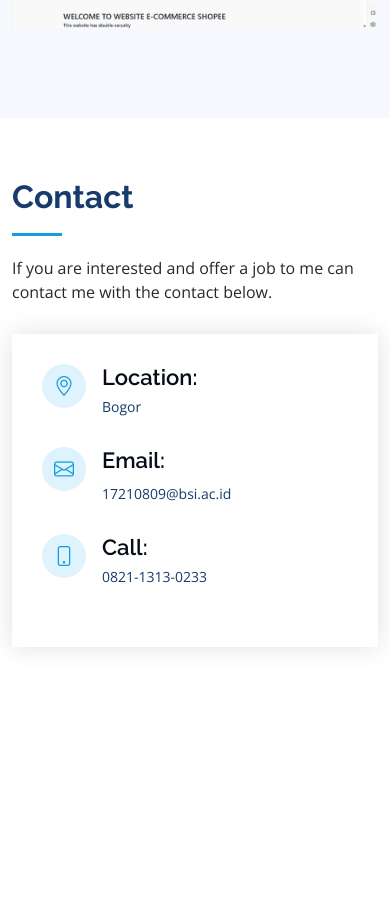
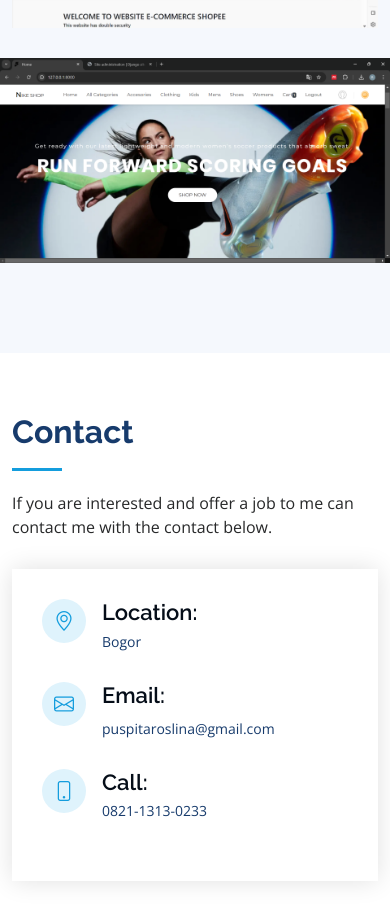
Before and after one commit to linoci/Portofolio, a plain HTML site: page index.html in a window 390 px wide. Shown: the part 7888-8810 px from the top of the page. Before the commit the page ends 8665 px from the top, so only its background shows below. Drawn offline with nearby package versions, Linux system fonts and the light colour scheme.

Commit message:
Update index.html

```diff
--- a/index.html
+++ b/index.html
@@ -401,6 +401,17 @@
         </div>
 
       </div>
+       <div class="row portfolio-container" data-aos="fade-up" data-aos-delay="100">
+
+          <div class="col-lg-4 col-md-6 portfolio-item filter-app">
+            <div class="portfolio-wrap">
+              <img src="assets/img/portfolio/po1.png" class="img-fluid" alt="">
+              <div class="portfolio-links">
+                <a href="assets/img/portfolio/po1.png" data-gallery="portfolioGallery" class="portfolio-lightbox" title="Web Framework Django & Python"><i class="bx bx-plus"></i></a>
+                <a href="https://drive.google.com/file/d/1eoPVAYrUQ4NnI3cXL8xNFvvOPPDsG2li/view?usp=drive_link" title="More Details"><i class="bx bx-link"></i></a>
+              </div>
+            </div>
+          </div>
     </section><!-- End Portfolio Section -->
 
     <!-- ======= Contact Section ======= -->
@@ -425,7 +436,7 @@
               <div class="email">
                 <i class="bi bi-envelope"></i>
                 <h4>Email:</h4>
-                <p>17210809@bsi.ac.id</p>
+                <p>puspitaroslina@gmail.com</p>
               </div>
 
               <div class="phone">
```
